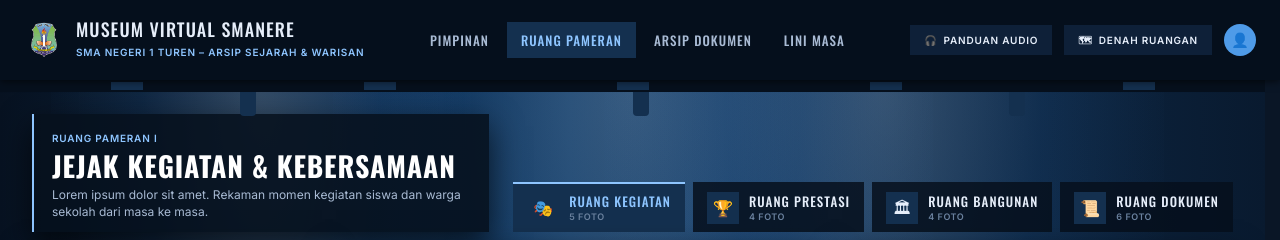
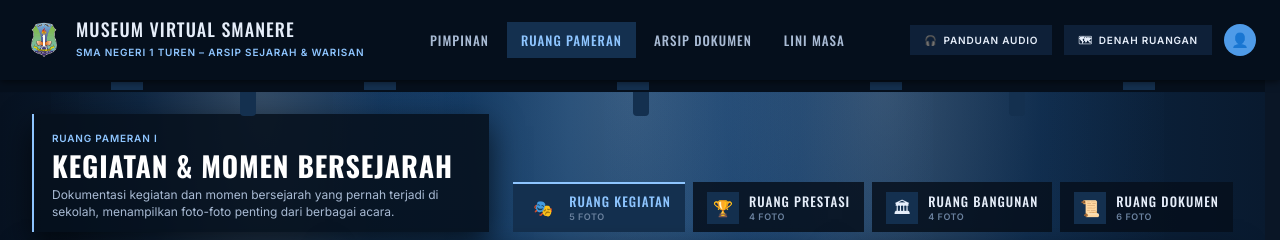
Before and after one commit to alimustofx/museumiepra, a plain HTML site: page ruangpameran.html in a window 1280 px wide. Shown: the top 240 px of the page. Drawn offline with nearby package versions, Linux system fonts and the light colour scheme.

Commit message:
update ruangpameran teks

```diff
--- a/ruangpameran.html
+++ b/ruangpameran.html
@@ -744,8 +744,8 @@
           ikon: "🎭",
           hue: 210,
           eyebrow: "RUANG PAMERAN I",
-          judul: "JEJAK KEGIATAN & KEBERSAMAAN",
-          desc: "Lorem ipsum dolor sit amet. Rekaman momen kegiatan siswa dan warga sekolah dari masa ke masa.",
+          judul: "KEGIATAN & MOMEN BERSEJARAH",
+          desc: "Dokumentasi kegiatan dan momen bersejarah yang pernah terjadi di sekolah, menampilkan foto-foto penting dari berbagai acara.",
           items: [
             ["Kegiatan Sekolah", "2019", LOREM, "/images/pameran/kegiatan1.jpeg"],
             ["Membatik", "2015", LOREM, "/images/pameran/kegiatan2.jpeg"],
@@ -760,8 +760,8 @@
           ikon: "🏆",
           hue: 40,
           eyebrow: "RUANG PAMERAN II",
-          judul: "KEJAYAAN & PRESTASI",
-          desc: "Lorem ipsum dolor sit amet. Penghargaan dan capaian siswa maupun sekolah di berbagai tingkat.",
+          judul: "PRESTASI DAN PENGHARGAAN",
+          desc: "Record prestasi dan penghargaan yang diraih oleh siswa dan sekolah, sebagai bukti keunggulan akademik dan non-akademik.",
           items: [
             ["Piala Siswa", "2026", LOREM, "/images/pameran/prestasi1.jpeg"],
             ["Juara Basket", "20XX", LOREM, "/images/pameran/prestasi2.jpeg"],
@@ -776,7 +776,7 @@
           hue: 190,
           eyebrow: "RUANG PAMERAN III",
           judul: "PERJALANAN GEDUNG & FASILITAS",
-          desc: "Lorem ipsum dolor sit amet. Perkembangan bangunan dan fasilitas sekolah sejak awal berdiri.",
+          desc: "Evolusi gedung dan fasilitas sekolah dari masa ke masa, menampilkan foto-foto bangunan dan denah yang pernah ada.",
           items: [
             ["Perpustakaan", "20XX", LOREM, "/images/pameran/bangunan1.jpeg"],
             ["Gerbang Sekolah", "20XX", LOREM, "/images/pameran/bangunan2.jpeg"],
@@ -791,7 +791,7 @@
           hue: 25,
           eyebrow: "RUANG PAMERAN IV",
           judul: "ARSIP & DOKUMEN BERSEJARAH",
-          desc: "Lorem ipsum dolor sit amet. Naskah, piagam, dan dokumen penting yang tersimpan sebagai warisan.",
+          desc: "Koleksi dokumen bersejarah yang menjadi bukti perjalanan sekolah, termasuk surat keputusan, piagam, dan naskah penting lainnya.",
           items: [
             ["SK Pendirian Sekolah", "1991", LOREM, "/images/pameran/dokumen1.jpeg"],
             ["Buku Induk Pertama", "1991", LOREM, "/images/pameran/dokumen2.jpeg"],
```
